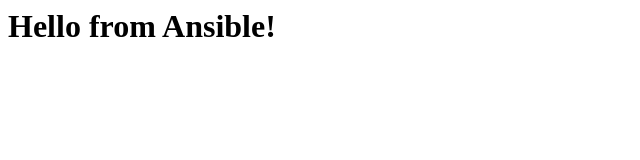
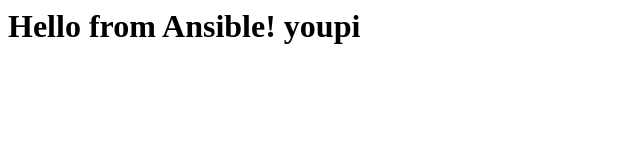
Before and after one commit to dclement-dawan/Ansible10-26, a plain HTML site: page index.html in a window 1280 px wide. Shown: the whole page, without its empty margins (0-640 px from the left). Drawn offline with Linux system fonts and the light colour scheme.

Commit message:
Correction TP

```diff
--- a/index.html
+++ b/index.html
@@ -1 +1 @@
-<h1> Hello from Ansible! </h1>
+<h1> Hello from Ansible! youpi </h1>
```
Also changed, not shown: 1 other file.
